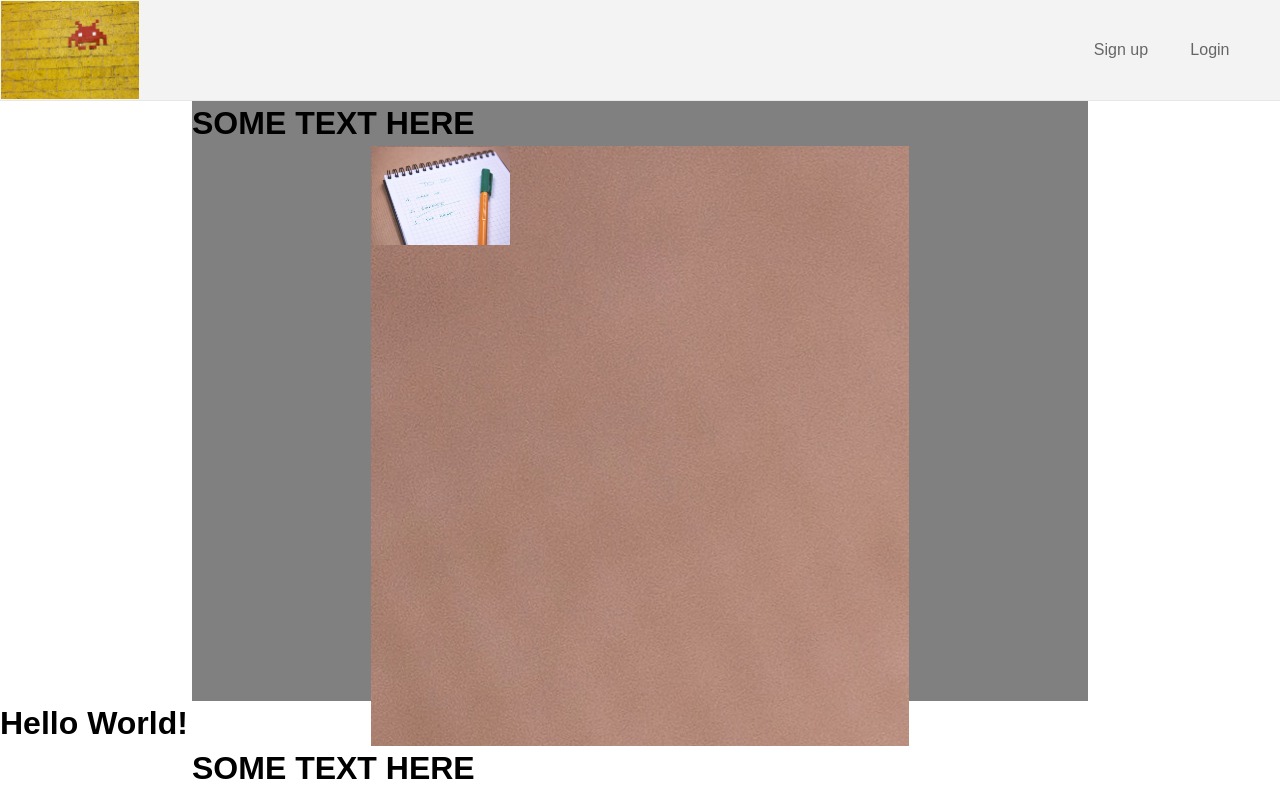
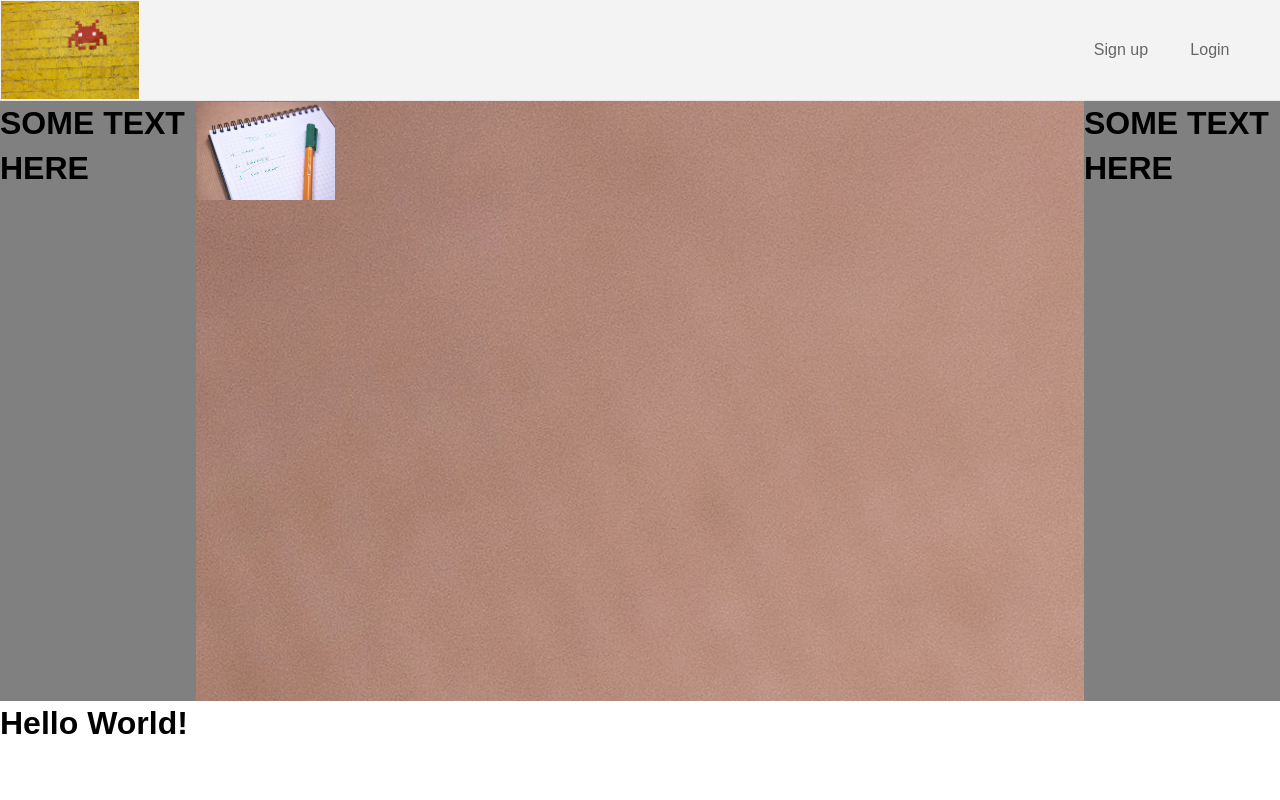
Before and after one commit to JordanSimba/EnfieldOps, a React (Create React App) app: page / in a window 1280 px wide. Built offline with nearby package versions, Linux system fonts and the light colour scheme.

Commit message:
WIP. Progress with layout of the main slider.

```diff
--- a/src/App.css
+++ b/src/App.css
@@ -63,15 +63,19 @@ li a.active {
 }
 
 div#carousel {
+  display: flex;
+  justify-content: space-between;
   margin: 0 auto;
   height: 75%;
-  margin: 0 15% 0 15%;
+  width: 100%;
+  /* margin: 0 15% 0 15%; */
   background-color: grey;
 }
 
 div#slide-container {
-  margin: 0 auto;
-  height: 600px;
-  margin: 0 20% 0 20%;
+  /* margin: 0 auto; */
+  height: 100%;
+  width: 100%;
+  /* margin: 0 20% 0 20%; */
   background-image: url("../src/images/todo-bg.jpg");
 }
```
